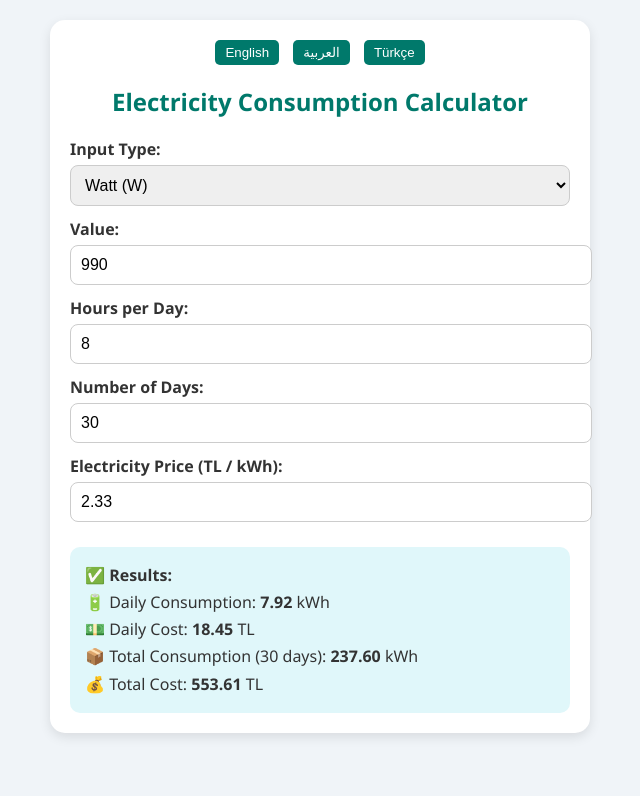
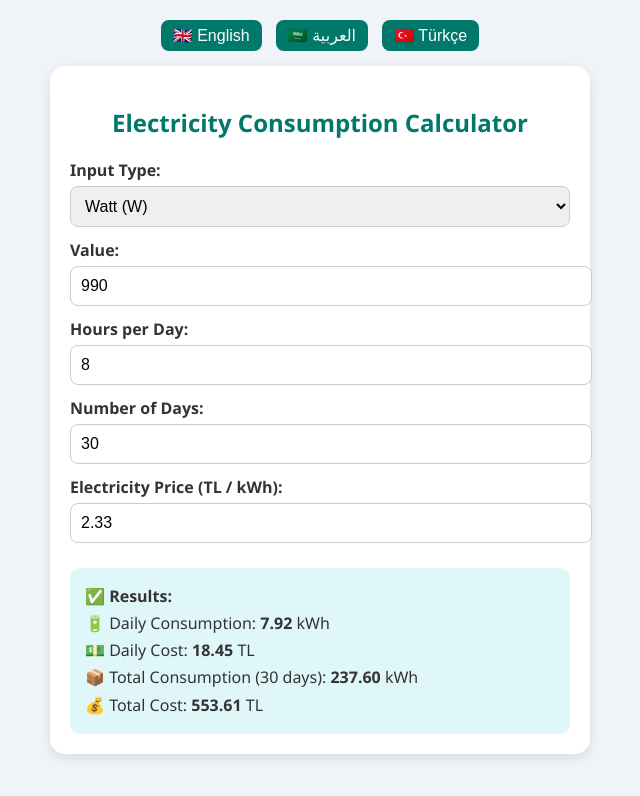
Before and after one commit to m3lesh/Electricity-Consumption-Calculator, a plain HTML site: page index.html in a window 1280 px wide. Shown: the whole page, without its empty margins (320-960 px from the left). Drawn offline with Linux system fonts and the light colour scheme.

Commit message:
Update index.html

```diff
--- a/index.html
+++ b/index.html
@@ -1,5 +1,5 @@
 <!DOCTYPE html>
-<html lang="en" dir="ltr">
+<html lang="en">
   <head>
     <meta charset="UTF-8" />
     <meta name="viewport" content="width=device-width, initial-scale=1.0" />
@@ -11,6 +11,7 @@
         margin: 0;
         padding: 20px;
         color: #333;
+        transition: direction 0.3s ease;
       }
 
       .container {
@@ -54,23 +55,25 @@
 
       .lang-switch {
         text-align: center;
-        margin-bottom: 10px;
+        margin-bottom: 15px;
       }
 
       .lang-switch button {
         margin: 0 5px;
-        padding: 5px 10px;
+        padding: 6px 12px;
+        font-size: 16px;
         border: none;
-        border-radius: 5px;
-        cursor: pointer;
+        border-radius: 8px;
         background-color: #00796b;
         color: white;
+        cursor: pointer;
+      }
+
+      .lang-switch button:hover {
+        background-color: #004d40;
       }
 
       @media (max-width: 480px) {
-        body {
-          padding: 10px;
-        }
         .container {
           padding: 15px;
         }
@@ -78,13 +81,13 @@
     </style>
   </head>
   <body>
-    <div class="container">
-      <div class="lang-switch">
-        <button onclick="setLang('en')">English</button>
-        <button onclick="setLang('ar')">العربية</button>
-        <button onclick="setLang('tr')">Türkçe</button>
-      </div>
+    <div class="lang-switch">
+      <button onclick="setLang('en')">🇬🇧 English</button>
+      <button onclick="setLang('ar')">🇸🇦 العربية</button>
+      <button onclick="setLang('tr')">🇹🇷 Türkçe</button>
+    </div>
 
+    <div class="container" id="main">
       <h2 id="title">Electricity Consumption Calculator</h2>
 
       <label id="inputTypeLabel">Input Type:</label>
@@ -120,6 +123,7 @@
     <script>
       const langText = {
         en: {
+          dir: "ltr",
           title: "Electricity Consumption Calculator",
           inputTypeLabel: "Input Type:",
           valueLabel: "Value:",
@@ -138,6 +142,7 @@
       `,
         },
         ar: {
+          dir: "rtl",
           title: "حاسبة استهلاك الكهرباء",
           inputTypeLabel: "نوع الإدخال:",
           valueLabel: "القيمة:",
@@ -156,6 +161,7 @@
       `,
         },
         tr: {
+          dir: "ltr",
           title: "Elektrik Tüketim Hesaplayıcı",
           inputTypeLabel: "Giriş Türü:",
           valueLabel: "Değer:",
@@ -180,8 +186,7 @@
       function setLang(lang) {
         currentLang = lang;
         const text = langText[lang];
-        document.documentElement.lang = lang;
-        document.documentElement.dir = lang === "ar" ? "rtl" : "ltr";
+        document.getElementById("main").setAttribute("dir", text.dir);
 
         document.getElementById("title").textContent = text.title;
         document.getElementById("inputTypeLabel").textContent =
@@ -204,7 +209,6 @@
         const price = parseFloat(document.getElementById("price").value);
 
         let powerKW = 0;
-
         if (inputType === "amp") {
           powerKW = (value * voltage) / 1000;
         } else if (inputType === "watt") {
@@ -223,23 +227,25 @@
         ].results(dailyKWh, dailyCost, totalKWh, totalCost, days);
       }
 
+      // Show voltage selector only if Ampere is selected
+      document.getElementById("inputType").addEventListener("change", () => {
+        const type = document.getElementById("inputType").value;
+        document.getElementById("voltageSection").style.display =
+          type === "amp" ? "block" : "none";
+        calculate();
+      });
+
       document.querySelectorAll("input, select").forEach((el) => {
         el.addEventListener("input", () => {
-          if (el.id === "inputType") {
-            const type = el.value;
-            document.getElementById("voltageSection").style.display =
-              type === "amp" ? "block" : "none";
-          }
           localStorage.setItem(el.id, el.value);
           calculate();
         });
-        // تحميل القيم المحفوظة
         if (localStorage.getItem(el.id)) {
           el.value = localStorage.getItem(el.id);
         }
       });
 
-      setLang("en");
+      setLang("en"); // default language
     </script>
   </body>
 </html>
```
